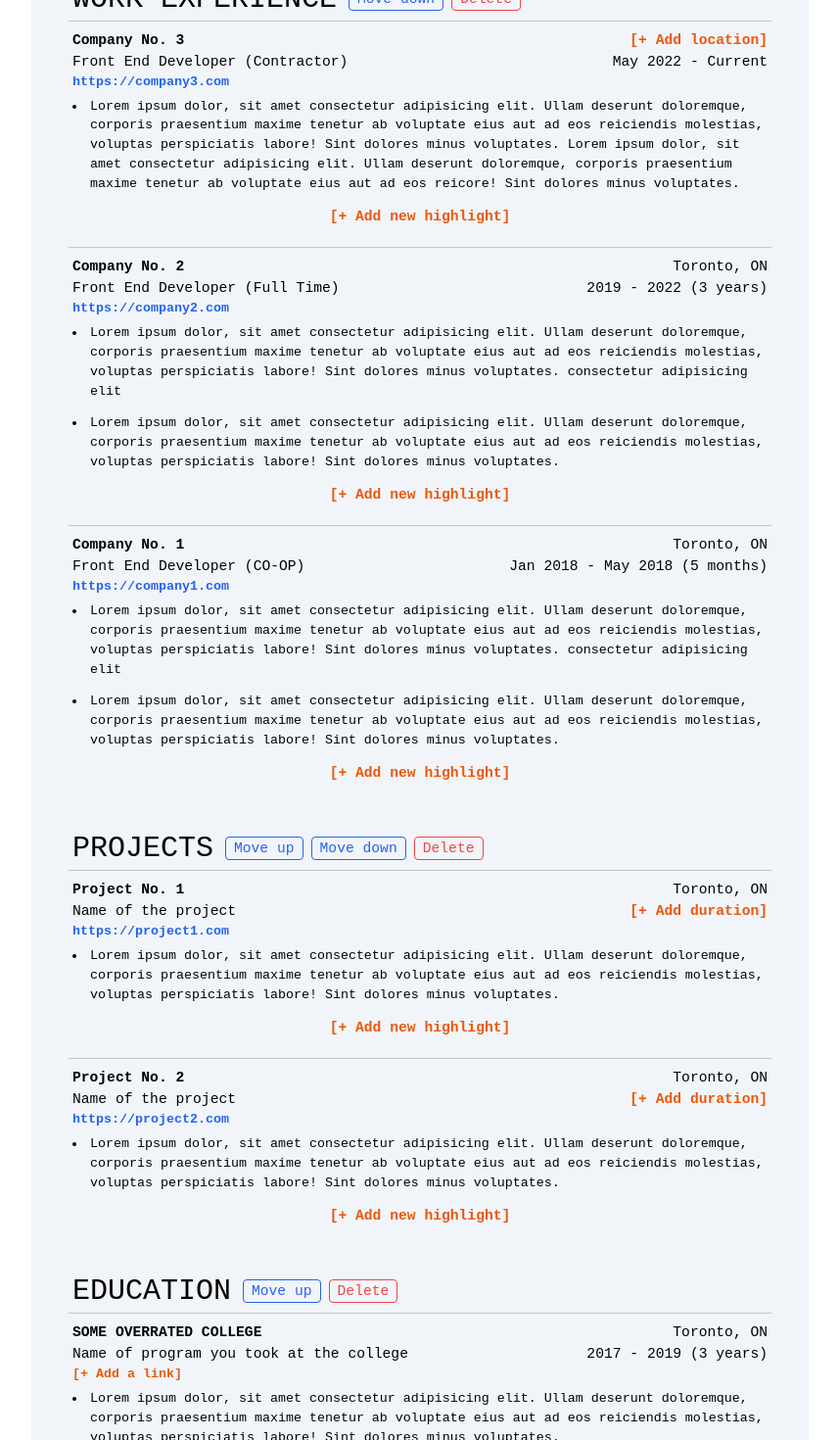
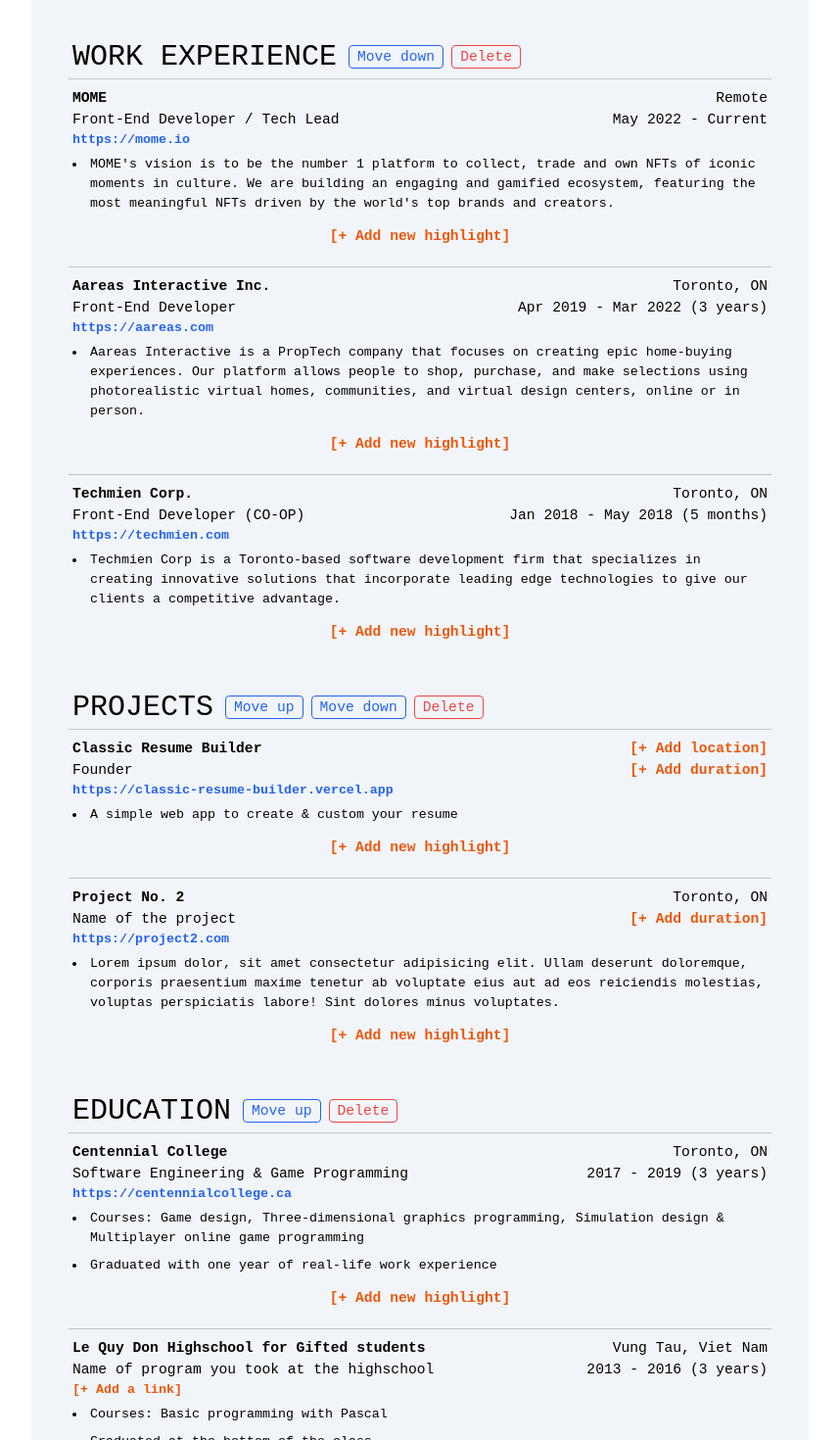
Before and after one commit to kien-ngo/classic-resume-builder, a Next.js app: page / in a window 1280 px wide. Shown: the part 440-1910 px from the top of the page at 98% size, without its empty margins (211-1068 px from the left). Built offline with nearby package versions, Linux system fonts and the light colour scheme.

Commit message:
Update content

```diff
--- a/src/components/resume/Section.tsx
+++ b/src/components/resume/Section.tsx
@@ -44,7 +44,7 @@
                   {highlight && (
                     <li
                       className={`text-10pt ml-3 text-left list-disc ${
-                        i < subItem.highlights.length - 1 ? 'mb-3' : ''
+                        i < subItem.highlights.length - 1 ? 'mb-2' : ''
                       }`}
                     >
                       <SectionItemHighlight index={mainIndex} subIndex={index} subsubIndex={i} />
--- a/src/constants/defaultProfile.ts
+++ b/src/constants/defaultProfile.ts
@@ -1,10 +1,10 @@
-import { TResumeProfile } from "@src/types/resume";
+import { TResumeProfile } from '@src/types/resume';
 
 export const DEFAULT_PROFILE: TResumeProfile = {
   name: 'Kien Ngo',
   contact: {
     address: '123 Avenue Road, ABC XYZ, Toronto, Ontario',
-    phone: '(416) 868-6868',
+    phone: '(416) ***-***',
     email: 'kientngo@proton.me',
   },
   extraLinks: [
@@ -18,41 +18,39 @@
     },
   ],
   intro:
-    "Put some info about yourself here. It's okay to brag. Lorem ipsum dolor, sit amet consectetur adipisicing elit. Ullam deserunt doloremque, corporis praesentium maxime tenetur ab voluptate eius aut ad eos reiciendis molestias, voluptas perspiciatis labore! Sint dolores minus voluptates.",
+    "As a front-end developer with a focus on website performance, I love to create fast and efficient websites that provide the best possible user experience. I believe that great websites are not only visually appealing but also functionally sound, and my passion lies in making sure that every line of code is optimized for speed and performance. With my skills in front-end development, I strive to create responsive, intuitive, and interactive websites that delight users and exceed expectations. Let's connect and build websites that not only look great but also perform flawlessly.",
   sections: [
     {
       displayText: 'Work Experience',
       items: [
         {
-          link: 'https://company3.com',
-          name: 'Company No. 3',
+          link: 'https://mome.io',
+          name: 'MOME',
           duration: 'May 2022 - Current',
-          location: '',
-          title: 'Front End Developer (Contractor)',
+          location: 'Remote',
+          title: 'Front-End Developer / Tech Lead',
           highlights: [
-            'Lorem ipsum dolor, sit amet consectetur adipisicing elit. Ullam deserunt doloremque, corporis praesentium maxime tenetur ab voluptate eius aut ad eos reiciendis molestias, voluptas perspiciatis labore! Sint dolores minus voluptates. Lorem ipsum dolor, sit amet consectetur adipisicing elit. Ullam deserunt doloremque, corporis praesentium maxime tenetur ab voluptate eius aut ad eos reicore! Sint dolores minus voluptates.',
+            "MOME's vision is to be the number 1 platform to collect, trade and own NFTs of iconic moments in culture. We are building an engaging and gamified ecosystem, featuring the most meaningful NFTs driven by the world's top brands and creators.",
           ],
         },
         {
-          link: 'https://company2.com',
-          name: 'Company No. 2',
-          duration: '2019 - 2022 (3 years)',
+          link: 'https://aareas.com',
+          name: 'Aareas Interactive Inc.',
+          duration: 'Apr 2019 - Mar 2022 (3 years)',
           location: 'Toronto, ON',
-          title: 'Front End Developer (Full Time)',
+          title: 'Front-End Developer',
           highlights: [
-            'Lorem ipsum dolor, sit amet consectetur adipisicing elit. Ullam deserunt doloremque, corporis praesentium maxime tenetur ab voluptate eius aut ad eos reiciendis molestias, voluptas perspiciatis labore! Sint dolores minus voluptates. consectetur adipisicing elit',
-            'Lorem ipsum dolor, sit amet consectetur adipisicing elit. Ullam deserunt doloremque, corporis praesentium maxime tenetur ab voluptate eius aut ad eos reiciendis molestias, voluptas perspiciatis labore! Sint dolores minus voluptates.',
+            'Aareas Interactive is a PropTech company that focuses on creating epic home-buying experiences. Our platform allows people to shop, purchase, and make selections using photorealistic virtual homes, communities, and virtual design centers, online or in person.',
           ],
         },
         {
-          link: 'https://company1.com',
-          name: 'Company No. 1',
+          link: 'https://techmien.com',
+          name: 'Techmien Corp.',
           duration: 'Jan 2018 - May 2018 (5 months)',
           location: 'Toronto, ON',
-          title: 'Front End Developer (CO-OP)',
+          title: 'Front-End Developer (CO-OP)',
           highlights: [
-            'Lorem ipsum dolor, sit amet consectetur adipisicing elit. Ullam deserunt doloremque, corporis praesentium maxime tenetur ab voluptate eius aut ad eos reiciendis molestias, voluptas perspiciatis labore! Sint dolores minus voluptates. consectetur adipisicing elit',
-            'Lorem ipsum dolor, sit amet consectetur adipisicing elit. Ullam deserunt doloremque, corporis praesentium maxime tenetur ab voluptate eius aut ad eos reiciendis molestias, voluptas perspiciatis labore! Sint dolores minus voluptates.',
+            'Techmien Corp is a Toronto-based software development firm that specializes in creating innovative solutions that incorporate leading edge technologies to give our clients a competitive advantage.',
           ],
         },
       ],
@@ -61,14 +59,12 @@
       displayText: 'Projects',
       items: [
         {
-          link: 'https://project1.com',
-          name: 'Project No. 1',
+          link: 'https://classic-resume-builder.vercel.app',
+          name: 'Classic Resume Builder',
           duration: '',
-          location: 'Toronto, ON',
-          title: 'Name of the project',
-          highlights: [
-            'Lorem ipsum dolor, sit amet consectetur adipisicing elit. Ullam deserunt doloremque, corporis praesentium maxime tenetur ab voluptate eius aut ad eos reiciendis molestias, voluptas perspiciatis labore! Sint dolores minus voluptates.',
-          ],
+          location: '',
+          title: 'Founder',
+          highlights: ['A simple web app to create & custom your resume'],
         },
         {
           link: 'https://project2.com',
@@ -86,24 +82,23 @@
       displayText: 'Education',
       items: [
         {
-          link: '',
-          name: 'SOME OVERRATED COLLEGE',
+          link: 'https://centennialcollege.ca',
+          name: 'Centennial College',
           duration: '2017 - 2019 (3 years)',
           location: 'Toronto, ON',
-          title: 'Name of program you took at the college',
+          title: 'Software Engineering & Game Programming',
           highlights: [
-            'Lorem ipsum dolor, sit amet consectetur adipisicing elit. Ullam deserunt doloremque, corporis praesentium maxime tenetur ab voluptate eius aut ad eos reiciendis molestias, voluptas perspiciatis labore! Sint dolores minus voluptates.',
+            'Courses: Game design, Three-dimensional graphics programming, Simulation design & Multiplayer online game programming',
+            'Graduated with one year of real-life work experience'
           ],
         },
         {
           link: '',
-          name: 'Some good highschool',
+          name: 'Le Quy Don Highschool for Gifted students',
           duration: '2013 - 2016 (3 years)',
           location: 'Vung Tau, Viet Nam',
           title: 'Name of program you took at the highschool',
-          highlights: [
-            'Lorem ipsum dolor, sit amet consectetur adipisicing elit. Ullam deserunt doloremque, corporis praesentium maxime tenetur ab voluptate eius aut ad eos reiciendis molestias, voluptas perspiciatis labore! Sint dolores minus voluptates. consectetur adipisicing elit',
-          ],
+          highlights: ['Courses: Basic programming with Pascal', 'Graduated at the bottom of the class'],
         },
       ],
     },
```
